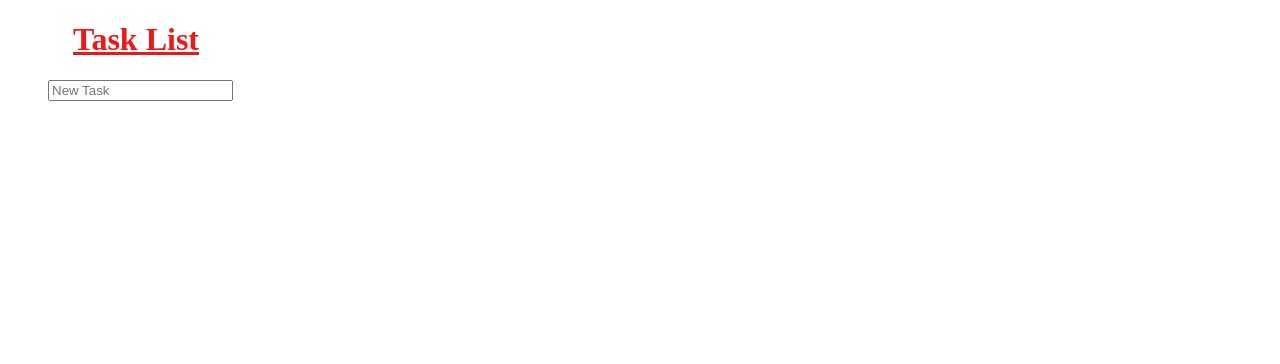
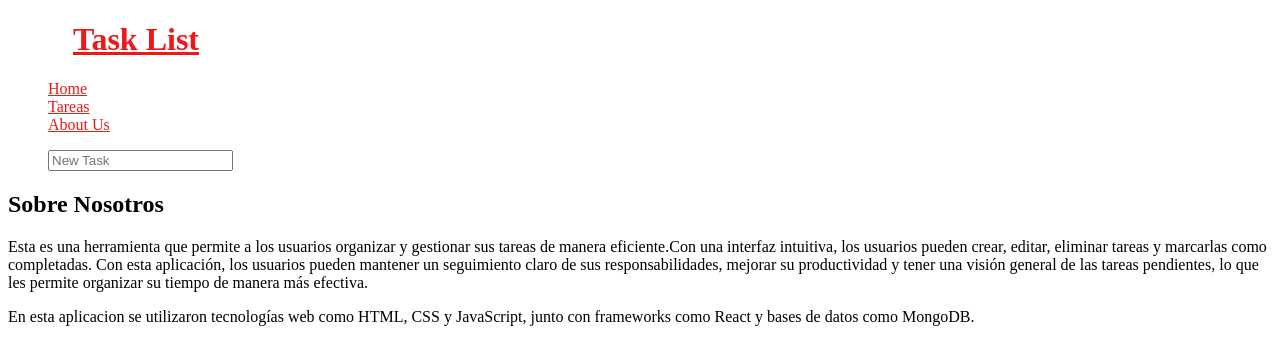
Before and after one commit to Blotto23/My-react-task-list, a React (Vite) app: page /about_us in a window 1280 px wide. Shown: the top 364 px of the page. Built offline with nearby package versions, Linux system fonts and the light colour scheme.

Commit message:
se agrega componente menu con link para home, about y tareas

```diff
--- a/package.json
+++ b/package.json
@@ -13,7 +13,8 @@
     "@fortawesome/free-solid-svg-icons": "^6.4.0",
     "@fortawesome/react-fontawesome": "^0.2.0",
     "react": "^18.2.0",
-    "react-dom": "^18.2.0"
+    "react-dom": "^18.2.0",
+    "react-router-dom": "^6.11.2"
   },
   "devDependencies": {
     "@types/react": "^18.0.26",
--- a/src/App.jsx
+++ b/src/App.jsx
@@ -1,6 +1,11 @@
+import { BrowserRouter, Routes, Route } from 'react-router-dom';
 import React, { useState, useEffect } from 'react';
 import { Header } from './components/Header';
 import TaskList from './components/TaskList';
+import Menu from './components/Menu';
+import aboutUs from './pages/About_us';
+import Tareas from './pages/Tareas';
+import Home from './pages/home';
 
 function App() {
   const [taskList, setTaskList] = useState([]);
@@ -26,10 +31,16 @@ function App() {
   };
 
   return (
-    <div className="App">
+    <BrowserRouter>
       <Header />
+      <Menu />
       <TaskList />
-    </div>
+      <Routes>
+        <Route path='/' Component={Home}></Route>
+        <Route path='/about_us' Component={aboutUs}></Route>
+        <Route path='/tareas' Component={Tareas}></Route>
+      </Routes>
+    </BrowserRouter>
   );
 }
 
--- /dev/null
+++ b/src/components/Menu.jsx
@@ -0,0 +1,21 @@
+import { Link } from 'react-router-dom';
+
+function Menu() {
+    return (
+        <nav>
+            <ul>
+                <li>
+                    <Link to="/">Home</Link>
+                </li>
+                <li>
+                    <Link to="/tareas">Tareas</Link>
+                </li>
+                <li>
+                    <Link to="/about_us">About Us</Link>
+                </li>
+            </ul>
+        </nav>
+    );
+}
+
+export default Menu;
--- /dev/null
+++ b/src/pages/About_us.jsx
@@ -0,0 +1,15 @@
+import React from 'react';
+
+function aboutUs() {
+    return (
+        <div>
+            <h2>Sobre Nosotros</h2>
+            <p> Esta es una herramienta que permite a los usuarios organizar y gestionar sus tareas de manera eficiente.Con una interfaz intuitiva, los usuarios pueden crear, editar, eliminar tareas y marcarlas como completadas.
+                Con esta aplicación, los usuarios pueden mantener un seguimiento claro de sus responsabilidades, mejorar su productividad y tener una visión general de las tareas pendientes, lo que les permite organizar su tiempo de manera más efectiva.
+            </p>
+            <p>En esta aplicacion se utilizaron tecnologías web como HTML, CSS y JavaScript, junto con frameworks como React y bases de datos como MongoDB.</p>
+        </div>
+    );
+}
+
+export default aboutUs;
--- /dev/null
+++ b/src/pages/Tareas.jsx
@@ -0,0 +1,21 @@
+import React from 'react';
+import useTaskList from '../components/useTaskList';
+
+function Tareas() {
+    const { taskList } = useTaskList();
+
+    const activeTasks = taskList.filter((task) => !task.completed);
+
+    return (
+        <div>
+            <h2>Tareas</h2>
+            <ul>
+                {activeTasks.map((task) => (
+                    <li key={task.id}>{task.description}</li>
+                ))}
+            </ul>
+        </div>
+    );
+}
+
+export default Tareas;
--- /dev/null
+++ b/src/pages/home.jsx
@@ -0,0 +1,11 @@
+import React from 'react';
+
+function Home() {
+    return (
+        <div>
+            <h1>Bienvenido a mi Task List</h1>
+        </div>
+    );
+}
+
+export default Home;
```
Also changed, not shown: 1 other file (tests, documents, lock files or other folders).
